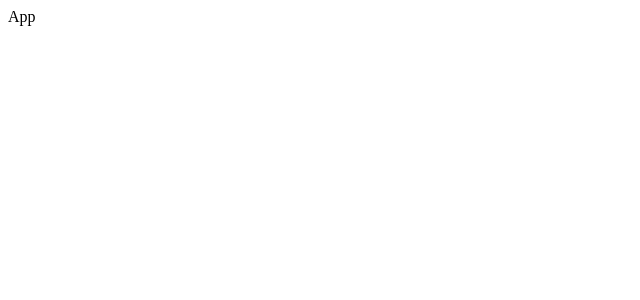
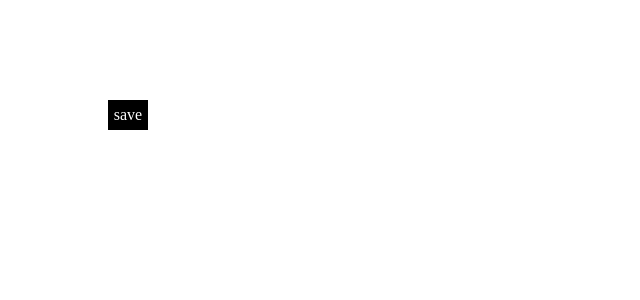
Before and after one commit to Igor40ivskyi/dec-2023-react, a React (Create React App) app: page / in a window 1280 px wide. Shown: the top 300 px of the page, without its empty margins (0-640 px from the left). Built offline with nearby package versions, Linux system fonts and the light colour scheme.

Commit message:
context learning

```diff
--- a/src/App.js
+++ b/src/App.js
@@ -1,8 +1,11 @@
+import Button from "./Button/Button";
 
 function App() {
     return (
         <div className="App">
-            App
+            <Button bgColor={'black'} color={'snow'} styles={{color:'white',margin:'100px'}}>
+                save
+            </Button>
         </div>
     );
 }
--- /dev/null
+++ b/src/Button/Button.js
@@ -0,0 +1,15 @@
+import React from 'react';
+
+import css from './Button.module.css';
+
+const Button = ({children, bgColor, color, width = '20px', height = '10px', styles, ...other}) => {
+
+    return (
+        <div className={css.Button}
+             style={{backgroundColor: bgColor, width: width, height: height, ...styles}} {...other}>
+            {children}
+        </div>
+    );
+};
+
+export default Button;
--- /dev/null
+++ b/src/Button/Button.module.css
@@ -0,0 +1,6 @@
+.Button {
+    display: flex;
+    justify-content: center;
+    align-items: center;
+    padding: 10px;
+}
```
